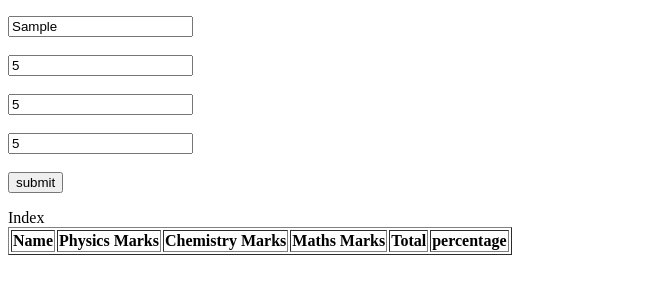
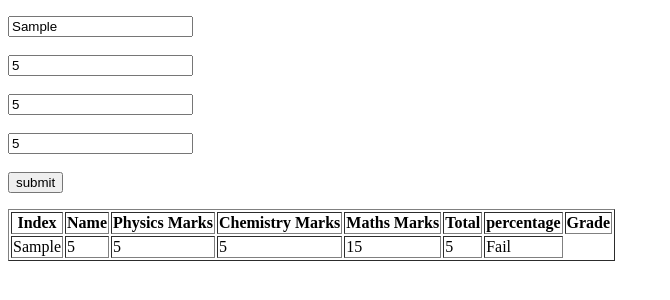
Before and after one commit to gandhirishi123/Takemarksanddisplay, a plain HTML site: page index.html in a window 1280 px wide. Both pictures are taken after typing "Sample", "5", "5", "5" into the empty fields and a click on the button "submit". Shown: the whole page, without its empty margins (0-670 px from the left). Drawn offline with Linux system fonts and the light colour scheme.

Commit message:
my commit

```diff
--- a/index.html
+++ b/index.html
@@ -18,13 +18,14 @@
         </p>
     </div>
     <table border="1">
-        <thead>Index</thead>
+        <th>Index</th>
         <th>Name</th>
         <th>Physics Marks</th>
         <th>Chemistry Marks</th>
         <th>Maths Marks</th>
         <th>Total</th>
         <Th>percentage</Th>
+        <th>Grade</th>
         <tbody id="mydata">
         </tbody>
     </table>
--- a/main.js
+++ b/main.js
@@ -2,16 +2,51 @@ document.getElementById('sb').addEventListener('click',fun1)
 
 function fun1(){
     var a = document.getElementById('sname').value
-    var b = parseINT(document.getElementById('pm').value)
-    var c = parseINT(document.getElementById('cm').value)
-    var d = parseINT(document.getElementById('mm').value)
-    var e =`${b+c+d}`
-    console.log(e);
+    var b = parseInt(document.getElementById('pm').value)
+    var c = parseInt(document.getElementById('cm').value)
+    var d = parseInt(document.getElementById('mm').value)
+    var e = parseInt(((b+c+d)/300)*100)
+    console.log(e)
     document.getElementById('mydata').innerHTML += `
     <td>${a}</td>
     <td>${b}</td>
     <td>${c}</td>
     <td>${d}</td>
-    <td>${parseINT(b+c+d)}</td>
-    <td>${parseINT(((b+c+d)/300)*100)}</td>`
+    <td>${parseInt(b+c+d)}</td>
+    <td>${e}</td>
+    <td>
+        ${calgrade(e)}
+    </td>`
 }
+
+function calgrade(e){
+
+    console.log(e)
+    if(e>90 && e<100) {
+        return `A`
+        console.log('A')
+    }
+    else if(e>80 && e<90){
+        return `B`
+        console.log('B')
+    }
+    else if(e>70 && e<80){
+        return 'C'
+        console.log('C')
+    }
+    else if(e>60 && e<70){
+        return `D`
+        console.log('D')
+    }
+    else if(e>60 && e<50){
+        return `E`
+        console.log('E')
+    }
+    else if(e>50 && e<40){
+        return `P`
+        console.log('P')
+    }
+    else{
+        return `Fail`
+    }
+}
```
